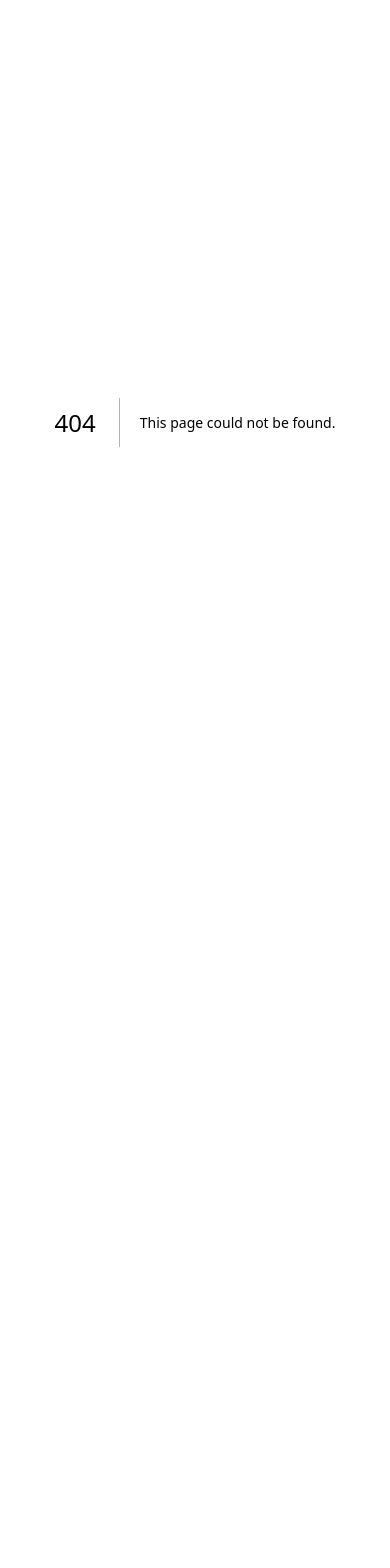
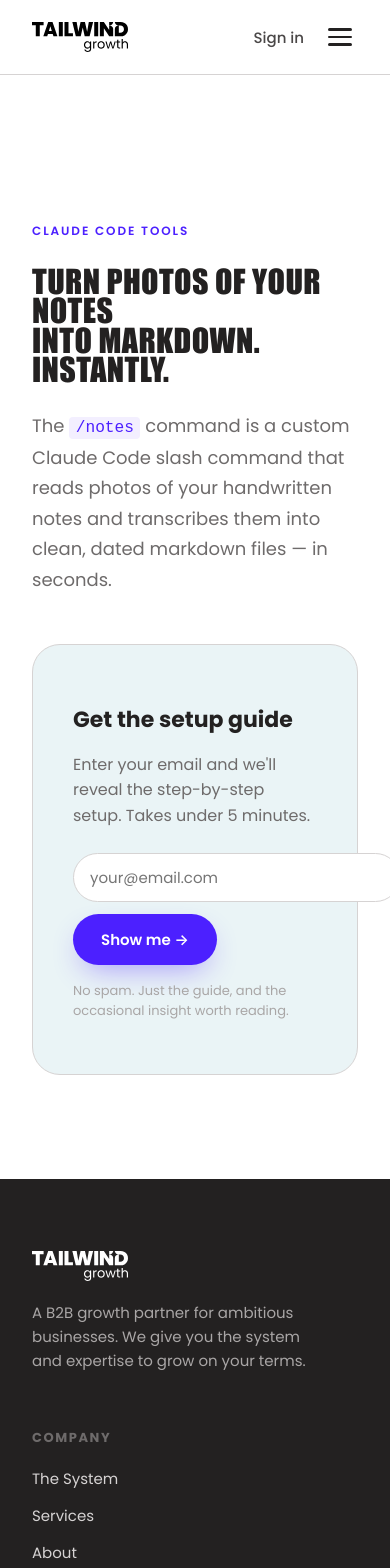
Before and after one commit to brb-cyber/tailwindgrowth-site, a Next.js app: page /insights/notes-command in a window 390 px wide. Before the commit this address had no page. Shown: the top 1568 px of the page. Before the commit the page ends 844 px from the top, so only its background shows below. Built offline with nearby package versions, Linux system fonts and the light colour scheme.

Commit message:
Add /notes command gated page and Insights nav link
- Add Insights link to header nav (desktop + mobile)
- Add /insights/notes-command page with email gate via Formspree
- Returning visitors skip the gate via localStorage

Co-Authored-By: Claude Sonnet 4.6 <noreply@anthropic.com>

```diff
--- a/src/app/components/Nav.tsx
+++ b/src/app/components/Nav.tsx
@@ -6,6 +6,7 @@ const NAV_LINKS = [
   { label: 'The System', href: '#thesystem' },
   { label: 'Services', href: '#services' },
   { label: 'About', href: '#about' },
+  { label: 'Insights', href: '/insights' },
 ];
 
 export default function Nav({ bookUrl }: { bookUrl: string }) {
--- /dev/null
+++ b/src/app/insights/notes-command/NotesGate.tsx
@@ -0,0 +1,191 @@
+'use client';
+
+import { useState, useEffect } from 'react';
+import Nav from '../../components/Nav';
+import Footer from '../../components/Footer';
+
+const FORMSPREE_URL = 'https://formspree.io/f/YOUR_FORM_ID';
+const STORAGE_KEY = 'tg_notes_unlocked';
+const BOOK_URL = 'https://calendar.app.google/x2YHKEPb5wzDa4JY6';
+
+const CODE_BLOCK: React.CSSProperties = {
+  background: 'var(--midnight)',
+  color: '#e2e8f0',
+  borderRadius: 'var(--r-md)',
+  padding: '1.5rem',
+  overflowX: 'auto',
+  fontSize: '0.8125rem',
+  lineHeight: 1.7,
+  marginBottom: '1.5rem',
+  whiteSpace: 'pre',
+  fontFamily: 'monospace',
+};
+
+const INLINE_CODE: React.CSSProperties = {
+  background: 'var(--indigo-050)',
+  color: 'var(--indigo)',
+  borderRadius: '4px',
+  padding: '0.1em 0.4em',
+  fontSize: '0.9em',
+  fontFamily: 'monospace',
+};
+
+const PROMPT_CONTENT = `The user wants to convert handwritten notes from one or more image files into a single typed markdown file.
+
+The image file path(s) are: $ARGUMENTS
+
+Steps:
+1. Parse $ARGUMENTS as a space-separated list of file paths or filenames. If only filenames are given (no directory), look for them in the current working directory.
+2. Read each image file in the order provided.
+3. Transcribe all handwritten content from each image into clean, readable markdown. Preserve the structure of the notes — headings, lists, numbered steps, etc. — as faithfully as possible. Fix obvious spelling errors but do not paraphrase or reword the content.
+4. If there are multiple images, concatenate the transcriptions in order. Insert a horizontal rule (---) between each image's content only if they appear to be separate distinct sections; otherwise flow them together naturally.
+5. Create a single new markdown file in the same directory as the first source image (or the current working directory if only filenames were given). Name it using today's date plus a short slug derived from the first heading or first line of the notes, e.g. 2026-06-04-meeting-notes.md.
+6. Write the full transcribed markdown to that file.
+7. Report the output filename and a one-sentence summary of what was captured.`;
+
+export default function NotesGate() {
+  const [unlocked, setUnlocked] = useState(false);
+  const [email, setEmail] = useState('');
+  const [submitting, setSubmitting] = useState(false);
+  const [error, setError] = useState('');
+
+  useEffect(() => {
+    if (localStorage.getItem(STORAGE_KEY) === 'true') {
+      setUnlocked(true);
+    }
+  }, []);
+
+  async function handleSubmit(e: React.FormEvent) {
+    e.preventDefault();
+    setSubmitting(true);
+    setError('');
+    try {
+      const res = await fetch(FORMSPREE_URL, {
+        method: 'POST',
+        headers: { 'Content-Type': 'application/json', Accept: 'application/json' },
+        body: JSON.stringify({ email }),
+      });
+      if (res.ok) {
+        localStorage.setItem(STORAGE_KEY, 'true');
+        setUnlocked(true);
+      } else {
+        setError('Something went wrong. Please try again.');
+      }
+    } catch {
+      setError('Something went wrong. Please try again.');
+    }
+    setSubmitting(false);
+  }
+
+  return (
+    <>
+      <Nav bookUrl={BOOK_URL} />
+      <main>
+        <section className="section" style={{ paddingTop: '8rem' }}>
+          <div className="container">
+            <div className="section-head">
+              <p style={{ fontSize: '0.75rem', fontWeight: 600, letterSpacing: '0.16em', textTransform: 'uppercase', color: 'var(--indigo)', marginBottom: '1rem' }}>
+                Claude Code Tools
+              </p>
+              <h1 className="disp" style={{ fontSize: 'clamp(2rem, 6vw, 3.5rem)' }}>
+                Turn photos of your notes<br />into markdown. Instantly.
+              </h1>
+              <p style={{ maxWidth: '52ch', marginTop: '1.25rem', fontSize: '1.125rem', lineHeight: 1.7 }}>
+                The <code style={INLINE_CODE}>/notes</code> command is a custom Claude Code slash command that reads photos of your handwritten notes and transcribes them into clean, dated markdown files — in seconds.
+              </p>
+            </div>
+
+            <div style={{ marginTop: '3rem', maxWidth: '640px' }}>
+              {!unlocked ? (
+                <div style={{
+                  background: 'var(--sky-tint)',
+                  border: '1px solid var(--ink-200)',
+                  borderRadius: 'var(--r-xl)',
+                  padding: '2.5rem',
+                }}>
+                  <h2 style={{ fontSize: '1.375rem', fontWeight: 700, marginBottom: '0.5rem' }}>
+                    Get the setup guide
+                  </h2>
+                  <p style={{ color: 'var(--ink-500)', marginBottom: '1.5rem', lineHeight: 1.6 }}>
+                    Enter your email and we&apos;ll reveal the step-by-step setup. Takes under 5 minutes.
+                  </p>
+                  <form onSubmit={handleSubmit} style={{ display: 'flex', gap: '0.75rem', flexWrap: 'wrap' }}>
+                    <input
+                      type="email"
+                      required
+                      placeholder="your@email.com"
+                      value={email}
+                      onChange={(e) => setEmail(e.target.value)}
+                      style={{
+                        flex: '1 1 220px',
+                        padding: '12px 16px',
+                        borderRadius: 'var(--r-pill)',
+                        border: '1.5px solid var(--ink-200)',
+                        fontFamily: 'var(--font-body)',
+                        fontSize: '15px',
+                        outline: 'none',
+                        background: '#fff',
+                      }}
+                    />
+                    <button type="submit" disabled={submitting} className="btn btn-primary">
+                      {submitting ? 'Sending…' : 'Show me →'}
+                    </button>
+                  </form>
+                  {error && (
+                    <p style={{ color: '#c00', marginTop: '0.75rem', fontSize: '0.875rem' }}>{error}</p>
+                  )}
+                  <p style={{ color: 'var(--ink-300)', fontSize: '0.8125rem', marginTop: '1rem' }}>
+                    No spam. Just the guide, and the occasional insight worth reading.
+                  </p>
+                </div>
+              ) : (
+                <div>
+                  <div style={{
+                    background: 'var(--indigo-050)',
+                    borderRadius: 'var(--r-lg)',
+                    padding: '1rem 1.5rem',
+                    marginBottom: '2.5rem',
+                    color: 'var(--indigo)',
+                    fontWeight: 600,
+                    fontSize: '0.9375rem',
+                  }}>
+                    Setup guide unlocked — enjoy.
+                  </div>
+
+                  <h2 style={{ fontSize: '1.5rem', fontWeight: 700, marginBottom: '1.25rem' }}>Setup (one time)</h2>
+                  <ol style={{ paddingLeft: '1.25rem', lineHeight: 1.8, color: 'var(--ink-700)', marginBottom: '1.5rem' }}>
+                    <li style={{ marginBottom: '0.75rem' }}>
+                      Navigate to your Claude Code commands folder:
+                      <ul style={{ marginTop: '0.5rem', paddingLeft: '1.25rem' }}>
+                        <li><strong>Mac / Linux:</strong> <code style={INLINE_CODE}>~/.claude/commands/</code></li>
+                        <li><strong>Windows:</strong> <code style={INLINE_CODE}>C:\Users\&lt;YourName&gt;\.claude\commands\</code></li>
+                      </ul>
+                    </li>
+                    <li style={{ marginBottom: '0.75rem' }}>
+                      Create a new file named <code style={INLINE_CODE}>notes.md</code>
+                    </li>
+                    <li style={{ marginBottom: '0.75rem' }}>Paste the following into it and save:</li>
+                  </ol>
+
+                  <pre style={CODE_BLOCK}>{PROMPT_CONTENT}</pre>
+
+                  <ol start={4} style={{ paddingLeft: '1.25rem', lineHeight: 1.8, color: 'var(--ink-700)', marginBottom: '2.5rem' }}>
+                    <li>Restart Claude Code. You&apos;re done.</li>
+                  </ol>
+
+                  <h2 style={{ fontSize: '1.5rem', fontWeight: 700, marginBottom: '1rem' }}>Usage</h2>
+                  <pre style={CODE_BLOCK}>{`/notes page1.jpg\n/notes page1.jpg page2.jpg page3.jpg`}</pre>
+
+                  <p style={{ color: 'var(--ink-500)', lineHeight: 1.7 }}>
+                    Images are looked up in your current working directory. The output file is saved alongside your images, named with today&apos;s date and a slug from your first heading — e.g. <code style={INLINE_CODE}>2026-06-06-meeting-notes.md</code>.
+                  </p>
+                </div>
+              )}
+            </div>
+          </div>
+        </section>
+      </main>
+      <Footer />
+    </>
+  );
+}
--- /dev/null
+++ b/src/app/insights/notes-command/page.tsx
@@ -0,0 +1,14 @@
+import type { Metadata } from 'next';
+import NotesGate from './NotesGate';
+
+export const metadata: Metadata = {
+  title: 'The /notes Command for Claude Code — Tailwind Growth',
+  description:
+    'A free Claude Code slash command that transcribes photos of your handwritten notes into clean, dated markdown files in seconds.',
+  alternates: { canonical: '/insights/notes-command/' },
+  robots: { index: true, follow: true },
+};
+
+export default function NotesCommandPage() {
+  return <NotesGate />;
+}
```
